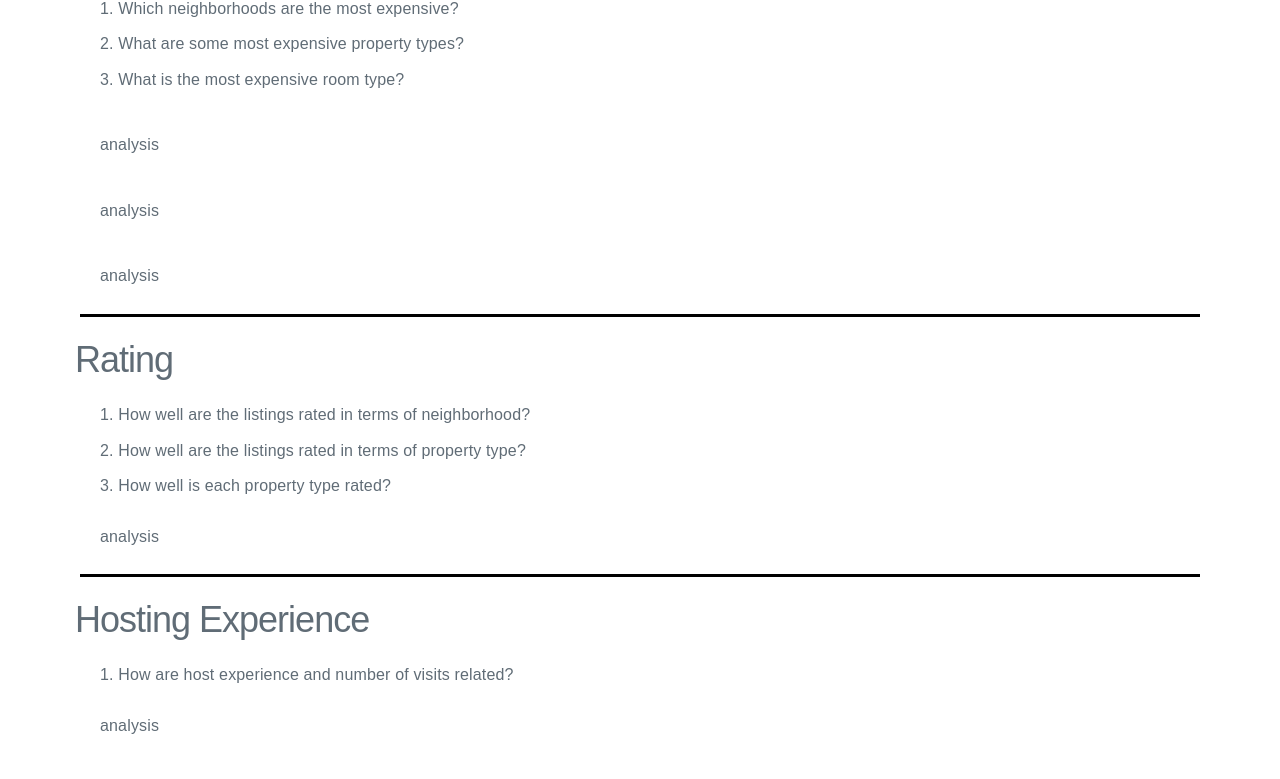
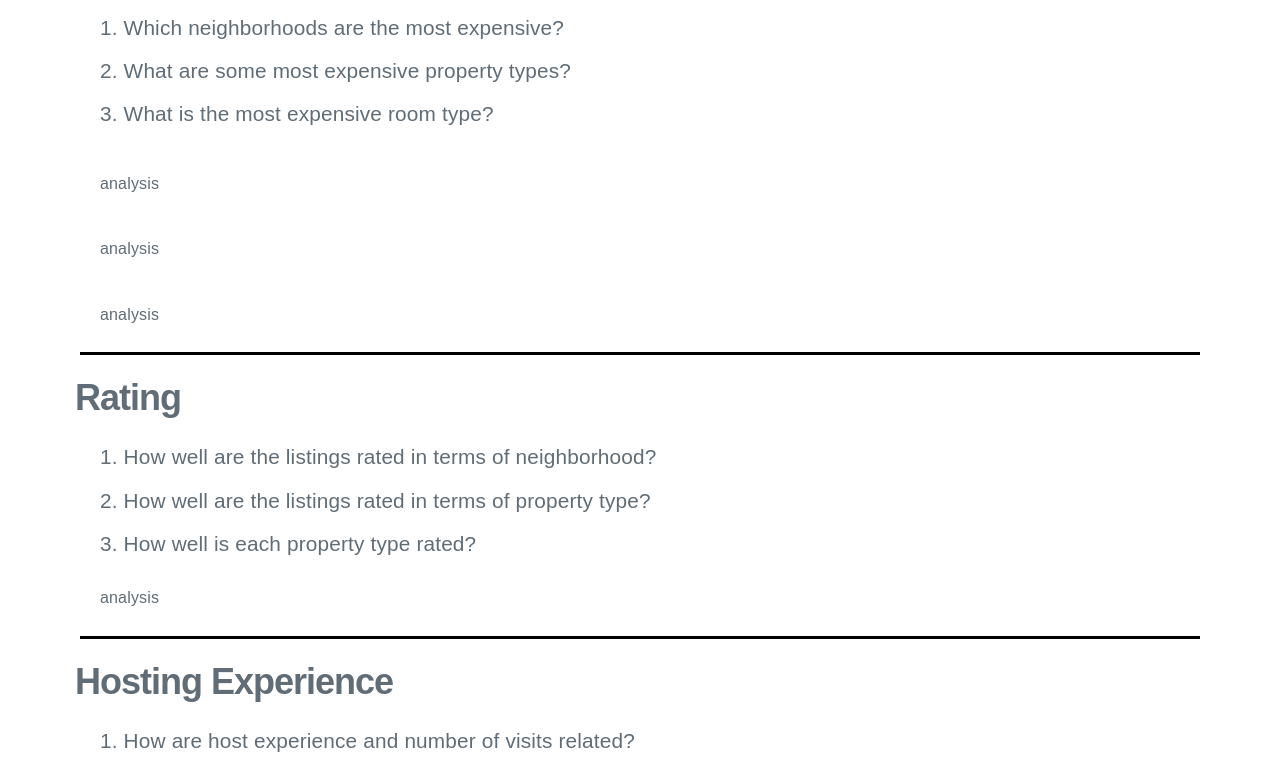
Before and after one commit to fdznoriega/Mini_Project_2, a plain HTML site: page index.html in a window 1280 px wide. Shown: the part 564-1343 px from the top of the page. Drawn offline with nearby package versions, Linux system fonts and the light colour scheme.

Commit message:
minor css

```diff
--- a/main.css
+++ b/main.css
@@ -11,6 +11,7 @@ h1 {
 
 h2 {
     margin-left: -25px;
+    font-weight: bold;
 }
 
 .tableauPlaceholder {
@@ -43,3 +44,7 @@ h2 {
     color: lightcoral;
     background-color: gray;
 }
+
+ol li {
+    font-size: 1.3em;
+}
```
